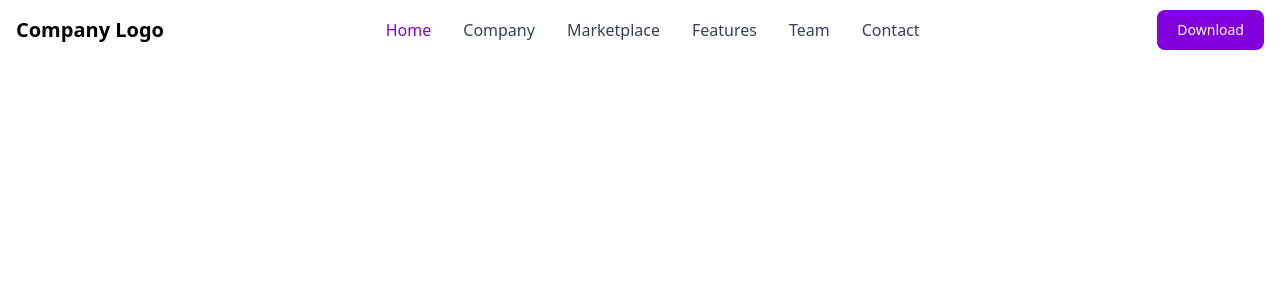
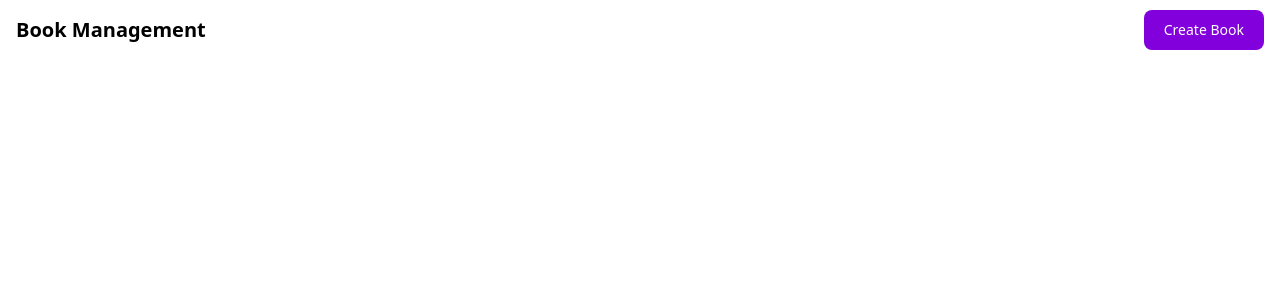
Before and after one commit to Aayushpradhan88-js/Full-Stack-SaaS-development-Course, a React (Vite) app in the folder Book-Management-System/client/: page / in a window 1280 px wide. Shown: the top 300 px of the page. Built offline with nearby package versions, Linux system fonts and the light colour scheme.

Commit message:
add button component

```diff
--- a/Book-Management-System/client/src/pages/HomePage.jsx
+++ b/Book-Management-System/client/src/pages/HomePage.jsx
@@ -6,7 +6,7 @@
       <nav class="bg-white border-gray-200 py-2.5 dark:bg-gray-900">
         <div class="flex flex-wrap items-center justify-between max-w-screen-xl px-4 mx-auto">
           <a href="#" class="flex items-center">
-            <span class="self-center text-xl font-semibold whitespace-nowrap dark:text-white">Company Logo</span>
+            <span class="self-center text-xl font-semibold whitespace-nowrap dark:text-white">Book Management</span>
           </a>
           <div class="flex items-center lg:order-2">
             <div class="hidden mt-2 mr-4 sm:inline-block">
@@ -14,7 +14,7 @@
             </div>
 
             <a href="https://themesberg.com/product/tailwind-css/landing-page"
-              class="text-white bg-purple-700 hover:bg-purple-800 focus:ring-4 focus:ring-purple-300 font-medium rounded-lg text-sm px-4 lg:px-5 py-2 lg:py-2.5 sm:mr-2 lg:mr-0 dark:bg-purple-600 dark:hover:bg-purple-700 focus:outline-none dark:focus:ring-purple-800">Download</a>
+              class="text-white bg-purple-700 hover:bg-purple-800 focus:ring-4 focus:ring-purple-300 font-medium rounded-lg text-sm px-4 lg:px-5 py-2 lg:py-2.5 sm:mr-2 lg:mr-0 dark:bg-purple-600 dark:hover:bg-purple-700 focus:outline-none dark:focus:ring-purple-800">Create Book</a>
             <button data-collapse-toggle="mobile-menu-2" type="button"
               class="inline-flex items-center p-2 ml-1 text-sm text-gray-500 rounded-lg lg:hidden hover:bg-gray-100 focus:outline-none focus:ring-2 focus:ring-gray-200 dark:text-gray-400 dark:hover:bg-gray-700 dark:focus:ring-gray-600"
               aria-controls="mobile-menu-2" aria-expanded="true">
@@ -33,32 +33,8 @@
           </div>
           <div class="items-center justify-between w-full lg:flex lg:w-auto lg:order-1" id="mobile-menu-2">
             <ul class="flex flex-col mt-4 font-medium lg:flex-row lg:space-x-8 lg:mt-0">
-              <li>
-                <a href="#"
-                  class="block py-2 pl-3 pr-4 text-white bg-purple-700 rounded lg:bg-transparent lg:text-purple-700 lg:p-0 dark:text-white"
-                  aria-current="page">Home</a>
-              </li>
-              <li>
-                <a href="#"
-                  class="block py-2 pl-3 pr-4 text-gray-700 border-b border-gray-100 hover:bg-gray-50 lg:hover:bg-transparent lg:border-0 lg:hover:text-purple-700 lg:p-0 dark:text-gray-400 lg:dark:hover:text-white dark:hover:bg-gray-700 dark:hover:text-white lg:dark:hover:bg-transparent dark:border-gray-700">Company</a>
-              </li>
-              <li>
-                <a href="#"
-                  class="block py-2 pl-3 pr-4 text-gray-700 border-b border-gray-100 hover:bg-gray-50 lg:hover:bg-transparent lg:border-0 lg:hover:text-purple-700 lg:p-0 dark:text-gray-400 lg:dark:hover:text-white dark:hover:bg-gray-700 dark:hover:text-white lg:dark:hover:bg-transparent dark:border-gray-700">Marketplace</a>
-              </li>
-              <li>
-                <a href="#"
-                  class="block py-2 pl-3 pr-4 text-gray-700 border-b border-gray-100 hover:bg-gray-50 lg:hover:bg-transparent lg:border-0 lg:hover:text-purple-700 lg:p-0 dark:text-gray-400 lg:dark:hover:text-white dark:hover:bg-gray-700 dark:hover:text-white lg:dark:hover:bg-transparent dark:border-gray-700">Features</a>
-              </li>
-              <li>
-                <a href="#"
-                  class="block py-2 pl-3 pr-4 text-gray-700 border-b border-gray-100 hover:bg-gray-50 lg:hover:bg-transparent lg:border-0 lg:hover:text-purple-700 lg:p-0 dark:text-gray-400 lg:dark:hover:text-white dark:hover:bg-gray-700 dark:hover:text-white lg:dark:hover:bg-transparent dark:border-gray-700">Team</a>
-              </li>
-              <li>
-                <a href="#"
-                  class="block py-2 pl-3 pr-4 text-gray-700 border-b border-gray-100 hover:bg-gray-50 lg:hover:bg-transparent lg:border-0 lg:hover:text-purple-700 lg:p-0 dark:text-gray-400 lg:dark:hover:text-white dark:hover:bg-gray-700 dark:hover:text-white lg:dark:hover:bg-transparent dark:border-gray-700">Contact</a>
-              </li>
-            </ul>
+
+             </ul>
           </div>
         </div>
       </nav>
```
Also changed, not shown: Book-Management-System/client/src/components/Button.jsx (added).
